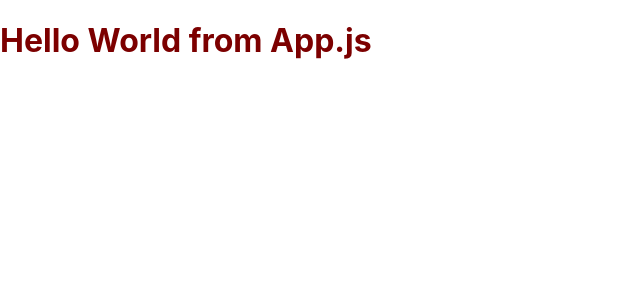
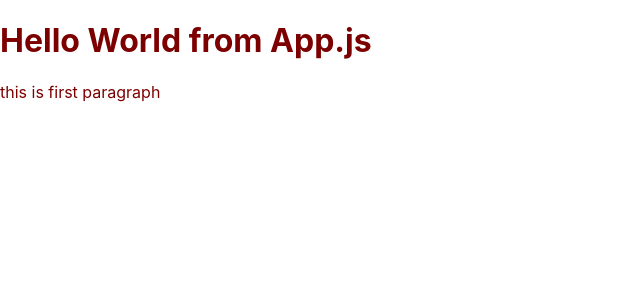
Before and after one commit to Balghari13/class03bootcamp, a React (Create React App) app: page / in a window 1280 px wide. Shown: the top 300 px of the page, without its empty margins (0-640 px from the left). Built offline with nearby package versions, Linux system fonts and the light colour scheme.

Commit message:
change in app.js

```diff
--- a/src/App.js
+++ b/src/App.js
@@ -4,6 +4,7 @@ function App() {
   return (
     <div className="heading" >
       <h1>Hello World from App.js  </h1>
+      <p>this is first paragraph</p>
 
     </div>
   );
```
